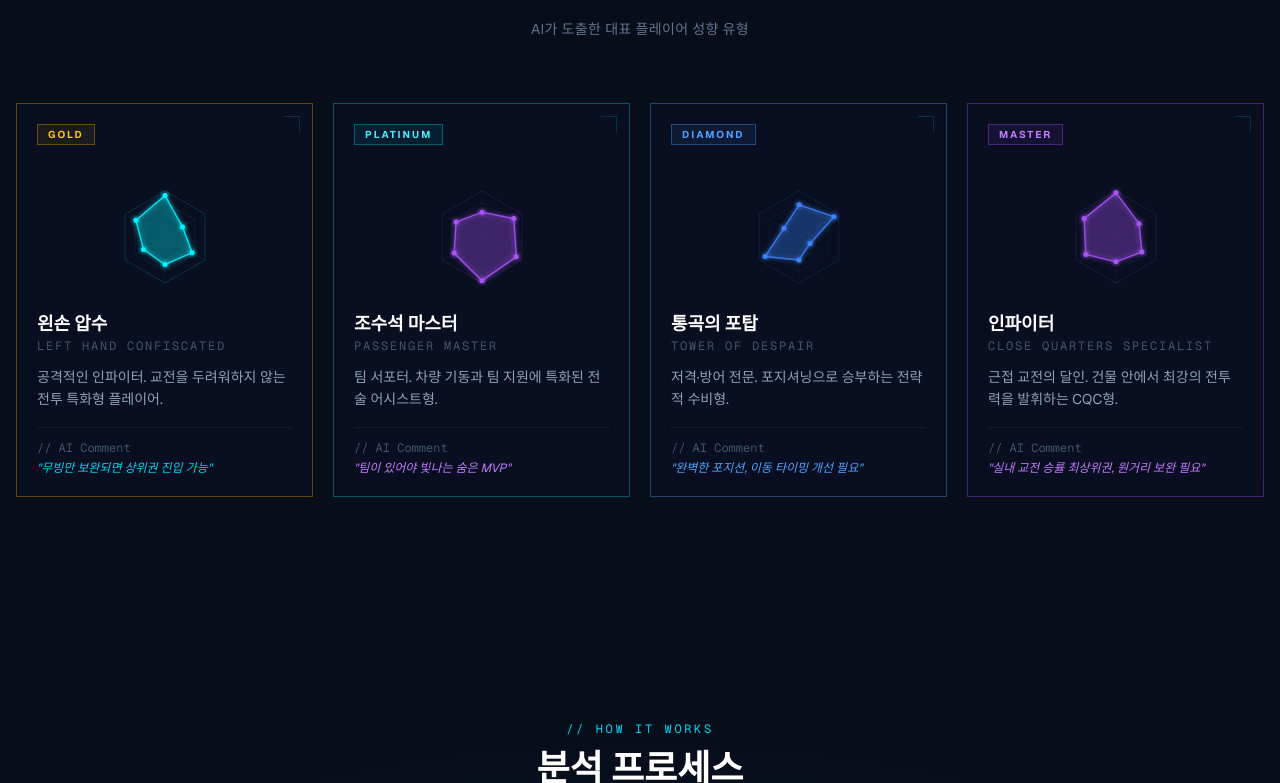
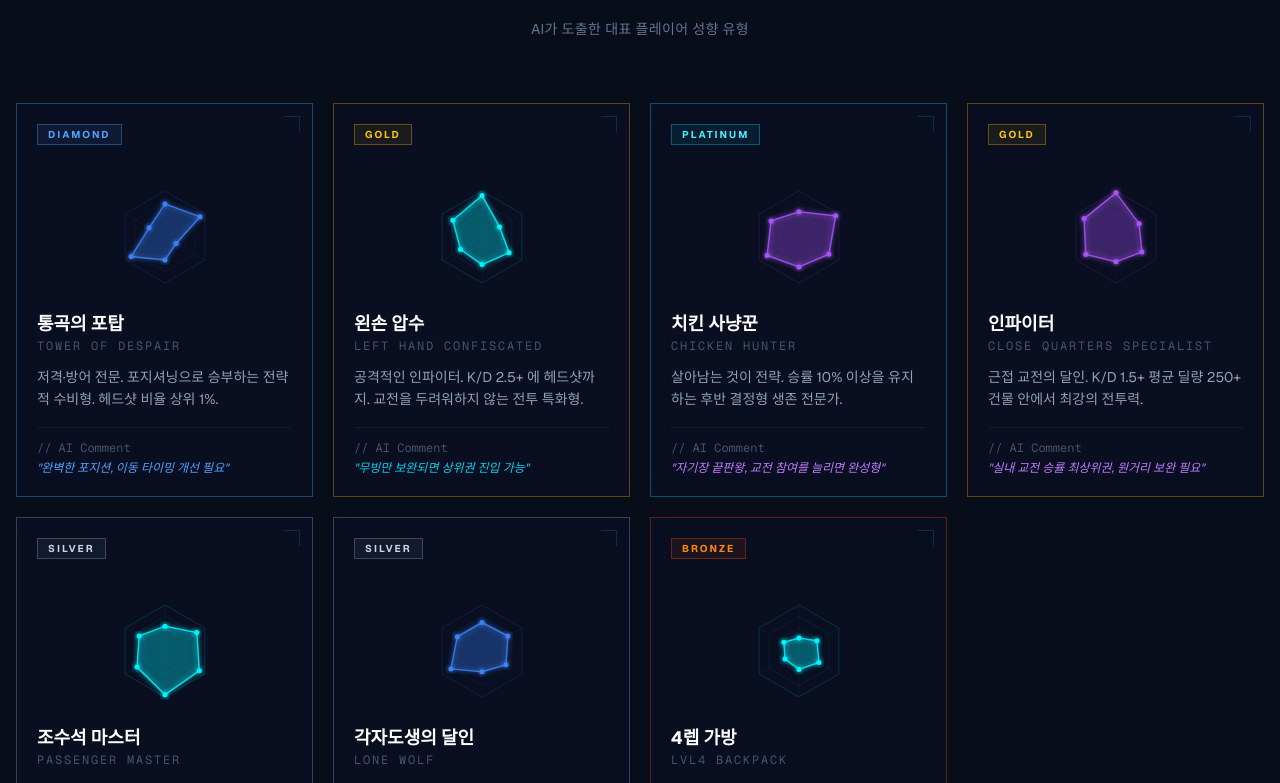
Before and after one commit to hyerimhaleylee/gameinfocode, a Next.js app: page / in a window 1280 px wide. Shown: the part 977-1760 px from the top of the page. Built offline with nearby package versions, Linux system fonts and the light colour scheme.

Commit message:
feat: add all 7 personas to PersonaCards (add silver/bronze tiers)

```diff
--- a/components/PersonaCards.tsx
+++ b/components/PersonaCards.tsx
@@ -5,48 +5,84 @@ import MiniRadarChart from "./MiniRadarChart";
 
 const PERSONAS = [
   {
+    id: "sniper",
+    title: "통곡의 포탑",
+    subtitle: "TOWER OF DESPAIR",
+    desc: "저격·방어 전문. 포지셔닝으로 승부하는 전략적 수비형. 헤드샷 비율 상위 1%.",
+    comment: "완벽한 포지션, 이동 타이밍 개선 필요",
+    tier: "DIAMOND",
+    color: "blue" as const,
+    stats: { Combat: 72, Survival: 88, Mobility: 28, Squadplay: 50, Consistency: 85, Adaptability: 40 },
+  },
+  {
     id: "left_hand",
     title: "왼손 압수",
     subtitle: "LEFT HAND CONFISCATED",
-    desc: "공격적인 인파이터. 교전을 두려워하지 않는 전투 특화형 플레이어.",
+    desc: "공격적인 인파이터. K/D 2.5+ 에 헤드샷까지. 교전을 두려워하지 않는 전투 특화형.",
     comment: "무빙만 보완되면 상위권 진입 가능",
     tier: "GOLD",
     color: "cyan" as const,
     stats: { Combat: 90, Survival: 44, Mobility: 68, Squadplay: 60, Consistency: 54, Adaptability: 73 },
   },
   {
-    id: "passenger",
-    title: "조수석 마스터",
-    subtitle: "PASSENGER MASTER",
-    desc: "팀 서포터. 차량 기동과 팀 지원에 특화된 전술 어시스트형.",
-    comment: "팀이 있어야 빛나는 숨은 MVP",
+    id: "chicken_hunter",
+    title: "치킨 사냥꾼",
+    subtitle: "CHICKEN HUNTER",
+    desc: "살아남는 것이 전략. 승률 10% 이상을 유지하는 후반 결정형 생존 전문가.",
+    comment: "자기장 끝판왕, 교전 참여를 늘리면 완성형",
     tier: "PLATINUM",
     color: "purple" as const,
-    stats: { Combat: 54, Survival: 80, Mobility: 86, Squadplay: 95, Consistency: 70, Adaptability: 65 },
-  },
-  {
-    id: "tower",
-    title: "통곡의 포탑",
-    subtitle: "TOWER OF DESPAIR",
-    desc: "저격·방어 전문. 포지셔닝으로 승부하는 전략적 수비형.",
-    comment: "완벽한 포지션, 이동 타이밍 개선 필요",
-    tier: "DIAMOND",
-    color: "blue" as const,
-    stats: { Combat: 70, Survival: 88, Mobility: 28, Squadplay: 50, Consistency: 85, Adaptability: 38 },
+    stats: { Combat: 55, Survival: 92, Mobility: 75, Squadplay: 65, Consistency: 80, Adaptability: 70 },
   },
   {
     id: "infighter",
     title: "인파이터",
     subtitle: "CLOSE QUARTERS SPECIALIST",
-    desc: "근접 교전의 달인. 건물 안에서 최강의 전투력을 발휘하는 CQC형.",
+    desc: "근접 교전의 달인. K/D 1.5+ 평균 딜량 250+ 건물 안에서 최강의 전투력.",
     comment: "실내 교전 승률 최상위권, 원거리 보완 필요",
-    tier: "MASTER",
+    tier: "GOLD",
     color: "purple" as const,
     stats: { Combat: 96, Survival: 58, Mobility: 65, Squadplay: 54, Consistency: 76, Adaptability: 80 },
+  },
+  {
+    id: "supporter",
+    title: "조수석 마스터",
+    subtitle: "PASSENGER MASTER",
+    desc: "경기당 어시스트 1.8개 이상. 팀 서포터. 차량 기동과 팀 지원에 특화된 전술 어시스트형.",
+    comment: "팀이 있어야 빛나는 숨은 MVP",
+    tier: "SILVER",
+    color: "cyan" as const,
+    stats: { Combat: 54, Survival: 80, Mobility: 86, Squadplay: 95, Consistency: 70, Adaptability: 65 },
+  },
+  {
+    id: "grinder",
+    title: "각자도생의 달인",
+    subtitle: "LONE WOLF",
+    desc: "K/D 1.0+ 판수 50게임 이상. 꾸준함으로 버티는 독립 운영형. 살아있으면 기회는 온다.",
+    comment: "꾸준한 게임이 실력의 증거",
+    tier: "SILVER",
+    color: "blue" as const,
+    stats: { Combat: 62, Survival: 65, Mobility: 60, Squadplay: 45, Consistency: 78, Adaptability: 62 },
+  },
+  {
+    id: "rookie",
+    title: "4렙 가방",
+    subtitle: "LVL4 BACKPACK",
+    desc: "아직 가방만 레벨4다. 하지만 시작했다. 성장 가능성을 품은 개발 중인 전사.",
+    comment: "시작이 반, 데이터가 쌓이면 달라진다",
+    tier: "BRONZE",
+    color: "cyan" as const,
+    stats: { Combat: 28, Survival: 45, Mobility: 50, Squadplay: 40, Consistency: 35, Adaptability: 38 },
   },
 ];
 
 const TIER_STYLES: Record<string, { border: string; text: string; bg: string; glow: string }> = {
+  DIAMOND: {
+    border: "border-blue-400/35",
+    text: "text-blue-400",
+    bg: "bg-blue-400/8",
+    glow: "rgba(59,130,246,0.18)",
+  },
   GOLD: {
     border: "border-yellow-500/35",
     text: "text-yellow-400",
@@ -59,17 +95,17 @@ const TIER_STYLES: Record<string, { border: string; text: string; bg: string; gl
     bg: "bg-cyan-400/8",
     glow: "rgba(0,245,255,0.18)",
   },
-  DIAMOND: {
-    border: "border-blue-400/35",
-    text: "text-blue-400",
-    bg: "bg-blue-400/8",
-    glow: "rgba(59,130,246,0.18)",
+  SILVER: {
+    border: "border-slate-400/35",
+    text: "text-slate-300",
+    bg: "bg-slate-400/8",
+    glow: "rgba(148,163,184,0.15)",
   },
-  MASTER: {
-    border: "border-purple-500/35",
-    text: "text-purple-400",
-    bg: "bg-purple-500/8",
-    glow: "rgba(168,85,247,0.22)",
+  BRONZE: {
+    border: "border-orange-600/35",
+    text: "text-orange-400",
+    bg: "bg-orange-600/8",
+    glow: "rgba(180,100,30,0.15)",
   },
 };
 
@@ -101,7 +137,7 @@ export default function PersonaCards() {
           </p>
         </motion.div>
 
-        <div className="grid grid-cols-1 sm:grid-cols-2 lg:grid-cols-4 gap-5">
+        <div className="grid grid-cols-1 sm:grid-cols-2 lg:grid-cols-3 xl:grid-cols-4 gap-5">
           {PERSONAS.map((p, i) => {
             const ts = TIER_STYLES[p.tier];
             return (
```
